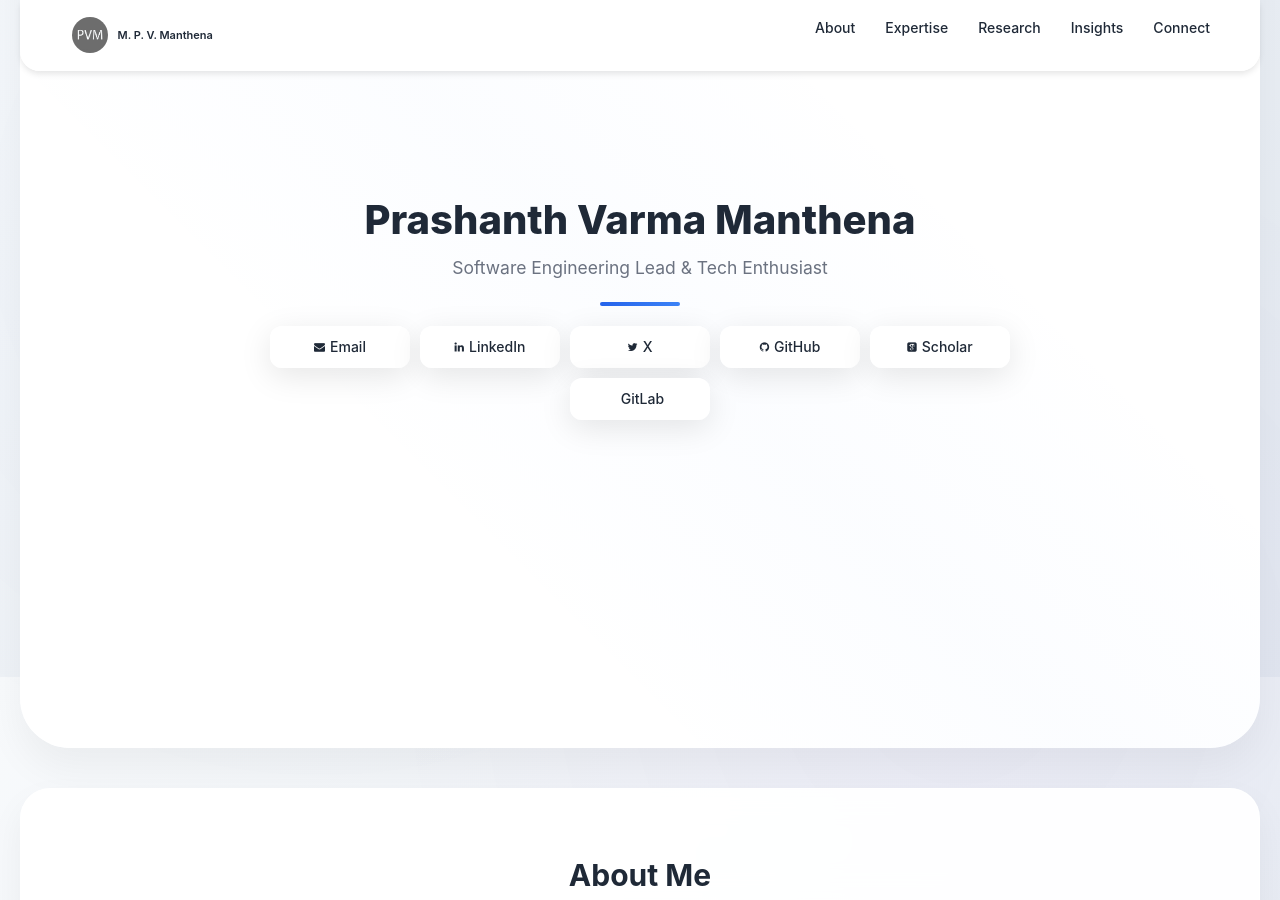
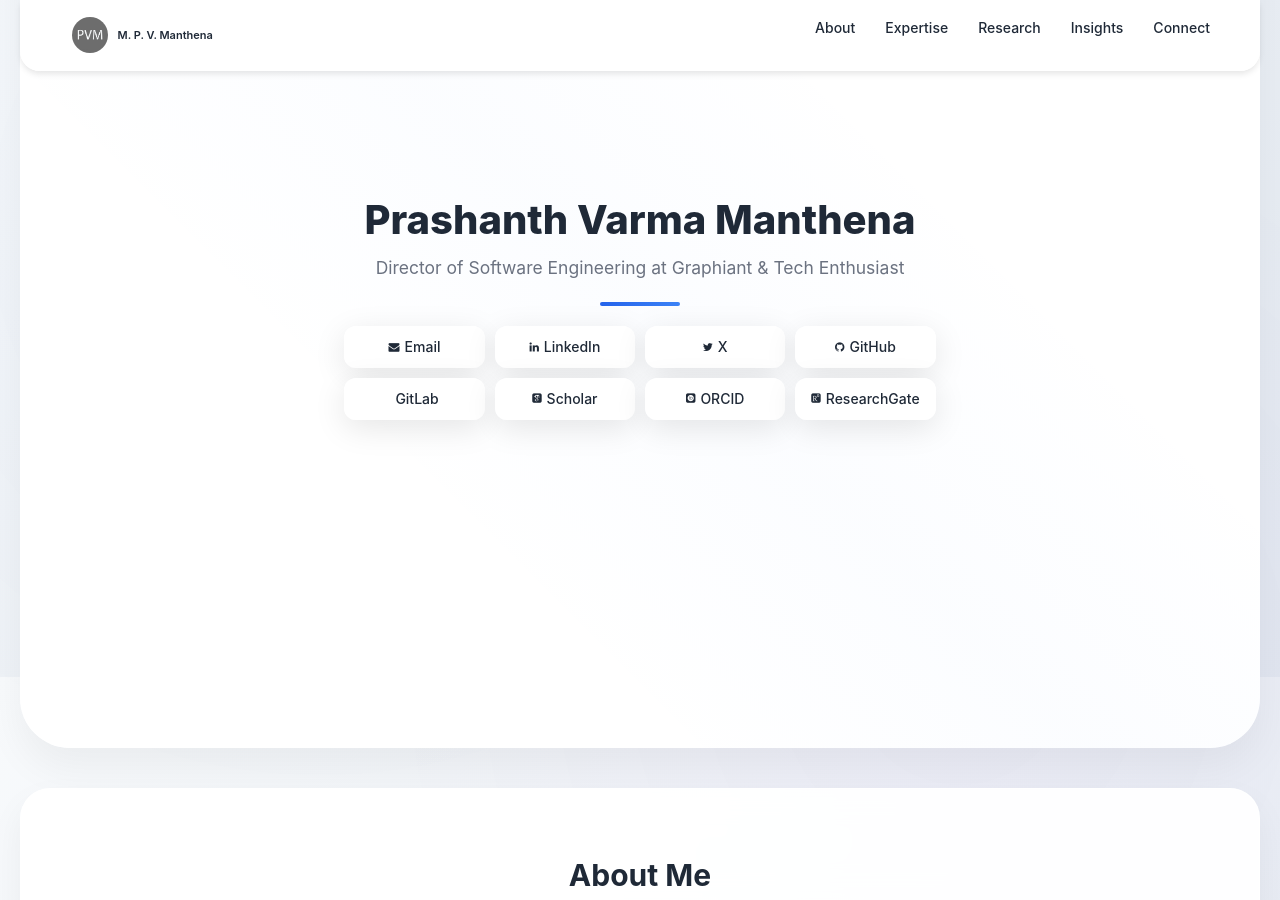
Before and after one commit to prashanthvarma/prashanthvarma.github.io, a Jekyll site: the page built from index.html, in a window 1280 px wide and 900 px high, scrolled down 223 px. Built offline with Jekyll 4.4.1, drawn with Linux system fonts in a browser that asks for light colours; some web fonts are replaced; some of the changed text lies outside the part shown.

Commit message:
Adding few more buttons

```diff
--- a/_includes/about.html
+++ b/_includes/about.html
@@ -8,7 +8,7 @@
 
         <div class="about-content">
             <article class="about-text">
-                <p>I'm currently working as <strong>Software Engineering Lead</strong> at <a href="https://graphiant.com" target="_blank" rel="noopener noreferrer" style="color: #f97316;">Graphiant</a>, where I lead software development initiatives and drive innovation in network technologies.</p>
+                <p>I'm currently working as <strong>Director of Software Engineering</strong> at <a href="https://graphiant.com" target="_blank" rel="noopener noreferrer" style="color: #f97316;">Graphiant</a>, where I lead software development initiatives and drive innovation in network technologies.</p>
 
                 <p>Previously, I served as <strong>Tech Lead</strong> at <a href="http://www.nuagenetworks.net" target="_blank" rel="noopener noreferrer" style="color: #f97316;">Nuage Networks</a> from <a href="https://www.nokia.com" target="_blank" rel="noopener noreferrer" style="color: #2563eb;">Nokia</a>, where I contributed to cutting-edge software-defined networking solutions.</p>
 
--- a/_includes/connect.html
+++ b/_includes/connect.html
@@ -34,7 +34,7 @@
                     </div>
                     <div class="contact-text">
                         <strong>Current Role</strong>
-                        Software Engineering Lead at Graphiant
+                        Director of Software Engineering at Graphiant
                     </div>
                 </div>
             </div>
@@ -91,6 +91,26 @@
                         <a href="https://scholar.google.nl/citations?user=vrV8YSgAAAAJ&hl=en&oi=sra" target="_blank" style="color: var(--primary-color);">View Profile</a>
                     </div>
                 </div>
+
+                <div class="contact-item">
+                    <div class="contact-icon">
+                        <i class="ai ai-orcid-square"></i>
+                    </div>
+                    <div class="contact-text">
+                        <strong>ORCID</strong>
+                        <a href="https://orcid.org/0000-0003-1582-6465" target="_blank" style="color: var(--primary-color);">0000-0003-1582-6465</a>
+                    </div>
+                </div>
+
+                <div class="contact-item">
+                    <div class="contact-icon">
+                        <i class="ai ai-researchgate-square"></i>
+                    </div>
+                    <div class="contact-text">
+                        <strong>ResearchGate</strong>
+                        <a href="https://www.researchgate.net/profile/Mani-Prashanth-Varma-Manthena" target="_blank" style="color: var(--primary-color);">View Profile</a>
+                    </div>
+                </div>
             </div>
         </div>
     </div>
--- a/_includes/head.html
+++ b/_includes/head.html
@@ -4,9 +4,9 @@
     <meta name="viewport" content="width=device-width, initial-scale=1, shrink-to-fit=no">
 
     <!-- Primary Meta Tags -->
-    <title>Prashanth Varma Manthena - Software Engineering Lead | Tech Enthusiast</title>
-    <meta name="title" content="Prashanth Varma Manthena - Software Engineering Lead | Tech Enthusiast">
-    <meta name="description" content="Software Engineering Lead at Graphiant. Expert in Network Architecture, Software-Defined Networking, and Cloud Management Systems. Based in San Francisco Bay Area.">
+    <title>Prashanth Varma Manthena - Director of Software Engineering at Graphiant | Tech Enthusiast</title>
+    <meta name="title" content="Prashanth Varma Manthena - Director of Software Engineering at Graphiant | Tech Enthusiast">
+    <meta name="description" content="Director of Software Engineering at Graphiant. Expert in Network Architecture, Software-Defined Networking, and Cloud Management Systems. Based in San Francisco Bay Area.">
     <meta name="keywords" content="Prashanth Varma Manthena, Software Engineering, Network Architecture, SDN, Cloud Systems, Graphiant, Tech Lead, San Francisco, Technology">
     <meta name="author" content="Prashanth Varma Manthena">
     <meta name="robots" content="index, follow, max-image-preview:large, max-snippet:-1, max-video-preview:-1">
@@ -51,8 +51,8 @@
     <!-- Open Graph Meta Tags (Enhanced) -->
     <meta property="og:type" content="website">
     <meta property="og:url" content="https://prashanthvarma.github.io/">
-    <meta property="og:title" content="Prashanth Varma Manthena - Software Engineering Lead">
-    <meta property="og:description" content="Software Engineering Lead at Graphiant. Expert in Network Architecture, Software-Defined Networking, and Cloud Management Systems.">
+    <meta property="og:title" content="Prashanth Varma Manthena - Director of Software Engineering at Graphiant">
+    <meta property="og:description" content="Director of Software Engineering at Graphiant. Expert in Network Architecture, Software-Defined Networking, and Cloud Management Systems.">
     <meta property="og:image" content="https://prashanthvarma.github.io/img/logo/logo.jpg">
     <meta property="og:image:width" content="1200">
     <meta property="og:image:height" content="630">
@@ -64,8 +64,8 @@
     <meta name="twitter:card" content="summary_large_image">
     <meta name="twitter:site" content="@prashanthvarma">
     <meta name="twitter:creator" content="@prashanthvarma">
-    <meta name="twitter:title" content="Prashanth Varma Manthena - Software Engineering Lead">
-    <meta name="twitter:description" content="Software Engineering Lead at Graphiant. Expert in Network Architecture, Software-Defined Networking, and Cloud Management Systems.">
+    <meta name="twitter:title" content="Prashanth Varma Manthena - Director of Software Engineering at Graphiant">
+    <meta name="twitter:description" content="Director of Software Engineering at Graphiant. Expert in Network Architecture, Software-Defined Networking, and Cloud Management Systems.">
     <meta name="twitter:image" content="https://prashanthvarma.github.io/img/logo/logo.jpg">
     <meta name="twitter:image:alt" content="Prashanth Varma Manthena - Professional Headshot">
 
@@ -81,8 +81,8 @@
       "@id": "https://prashanthvarma.github.io/#person",
       "name": "Prashanth Varma Manthena",
       "alternateName": "M. P. V. Manthena",
-      "jobTitle": "Software Engineering Lead",
-      "description": "Software Engineering Lead at Graphiant with expertise in Network Architecture, Software-Defined Networking, and Cloud Management Systems.",
+      "jobTitle": "Director of Software Engineering",
+      "description": "Director of Software Engineering at Graphiant with expertise in Network Architecture, Software-Defined Networking, and Cloud Management Systems.",
       "url": "https://prashanthvarma.github.io",
       "image": "https://prashanthvarma.github.io/img/logo/logo.jpg",
       "email": "me@prashanthvarma.com",
@@ -150,7 +150,7 @@
       "@type": "WebSite",
       "name": "Prashanth Varma Manthena",
       "url": "https://prashanthvarma.github.io",
-      "description": "Personal website of Prashanth Varma Manthena - Software Engineering Lead at Graphiant",
+      "description": "Personal website of Prashanth Varma Manthena - Director of Software Engineering at Graphiant",
       "author": {
         "@type": "Person",
         "name": "Prashanth Varma Manthena"
--- a/_includes/header.html
+++ b/_includes/header.html
@@ -30,10 +30,11 @@
 <main id="home" class="hero-section" role="main">
     <div class="hero-content">
         <h1 class="hero-title">Prashanth Varma Manthena</h1>
-        <p class="hero-subtitle">Software Engineering Lead & Tech Enthusiast</p>
+        <p class="hero-subtitle">Director of Software Engineering at Graphiant & Tech Enthusiast</p>
         <hr class="hero-divider" aria-hidden="true">
 
         <nav class="social-buttons" aria-label="Social media links">
+            <!-- Row 1: Communication & Professional -->
             <a href="mailto:me@prashanthvarma.com" class="social-btn" aria-label="Send email to Prashanth Varma">
                 <i class="fa fa-envelope" aria-hidden="true"></i>
                 <span>Email</span>
@@ -50,13 +51,22 @@
                 <i class="fa fa-github" aria-hidden="true"></i>
                 <span>GitHub</span>
             </a>
+            <!-- Row 2: Professional & Academic -->
+            <a href="https://gitlab.com/pmanthena" class="social-btn" target="_blank" rel="noopener noreferrer" aria-label="Visit Prashanth Varma's GitLab profile">
+                <i class="fa fa-gitlab" aria-hidden="true"></i>
+                <span>GitLab</span>
+            </a>
             <a href="https://scholar.google.nl/citations?user=vrV8YSgAAAAJ&hl=en&oi=sra" class="social-btn" target="_blank" rel="noopener noreferrer" aria-label="Visit Prashanth Varma's Google Scholar profile">
                 <i class="ai ai-google-scholar-square" aria-hidden="true"></i>
                 <span>Scholar</span>
             </a>
-            <a href="https://gitlab.com/pmanthena" class="social-btn" target="_blank" rel="noopener noreferrer" aria-label="Visit Prashanth Varma's GitLab profile">
-                <i class="fa fa-gitlab" aria-hidden="true"></i>
-                <span>GitLab</span>
+            <a href="https://orcid.org/0000-0003-1582-6465" class="social-btn" target="_blank" rel="noopener noreferrer" aria-label="Visit Prashanth Varma's ORCID profile">
+                <i class="ai ai-orcid-square" aria-hidden="true"></i>
+                <span>ORCID</span>
+            </a>
+            <a href="https://www.researchgate.net/profile/Mani-Prashanth-Varma-Manthena" class="social-btn" target="_blank" rel="noopener noreferrer" aria-label="Visit Prashanth Varma's ResearchGate profile">
+                <i class="ai ai-researchgate-square" aria-hidden="true"></i>
+                <span>ResearchGate</span>
             </a>
         </nav>
     </div>
--- a/css/modern.css
+++ b/css/modern.css
@@ -201,11 +201,13 @@ body::before {
 
 /* Social Buttons */
 .social-buttons {
-  display: flex;
-  flex-wrap: wrap;
-  justify-content: center;
+  display: grid;
+  grid-template-columns: repeat(4, 1fr);
   gap: 1rem;
   margin-top: 2rem;
+  max-width: 800px;
+  margin-left: auto;
+  margin-right: auto;
   animation: fadeInUp 1s ease-out 0.6s both;
 }
 
@@ -1728,13 +1730,20 @@ body::before {
   }
 
   .social-buttons {
-    flex-direction: column;
-    align-items: center;
+    grid-template-columns: repeat(2, 1fr);
+    max-width: 500px;
   }
 
   .social-btn {
     width: 100%;
-    max-width: 280px;
+    max-width: none;
+  }
+
+  @media (max-width: 480px) {
+    .social-buttons {
+      grid-template-columns: 1fr;
+      max-width: 280px;
+    }
   }
 
   .about-content {
```
Also changed, not shown: _includes/contact.html (+21 -1 lines), site.webmanifest.
